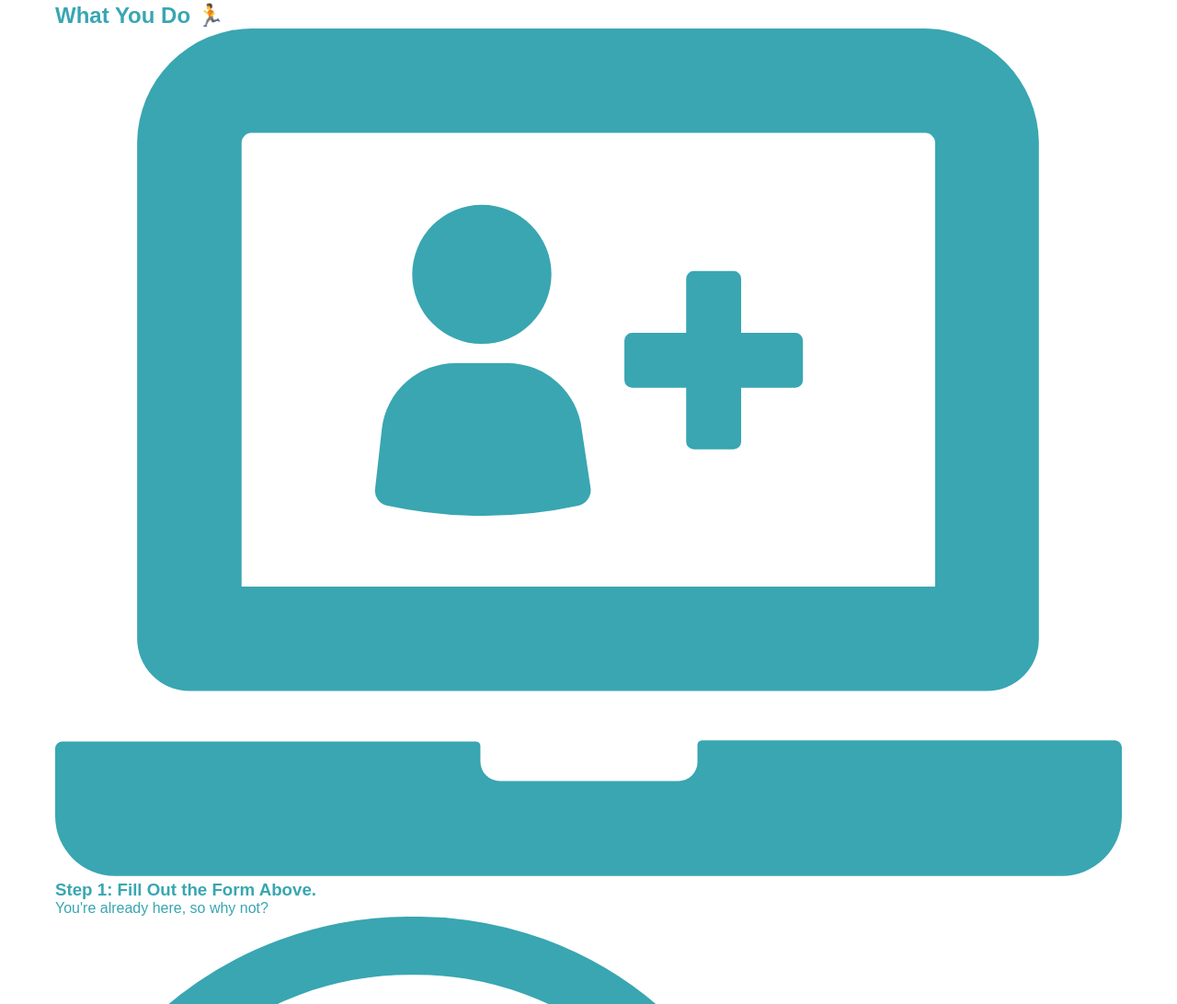
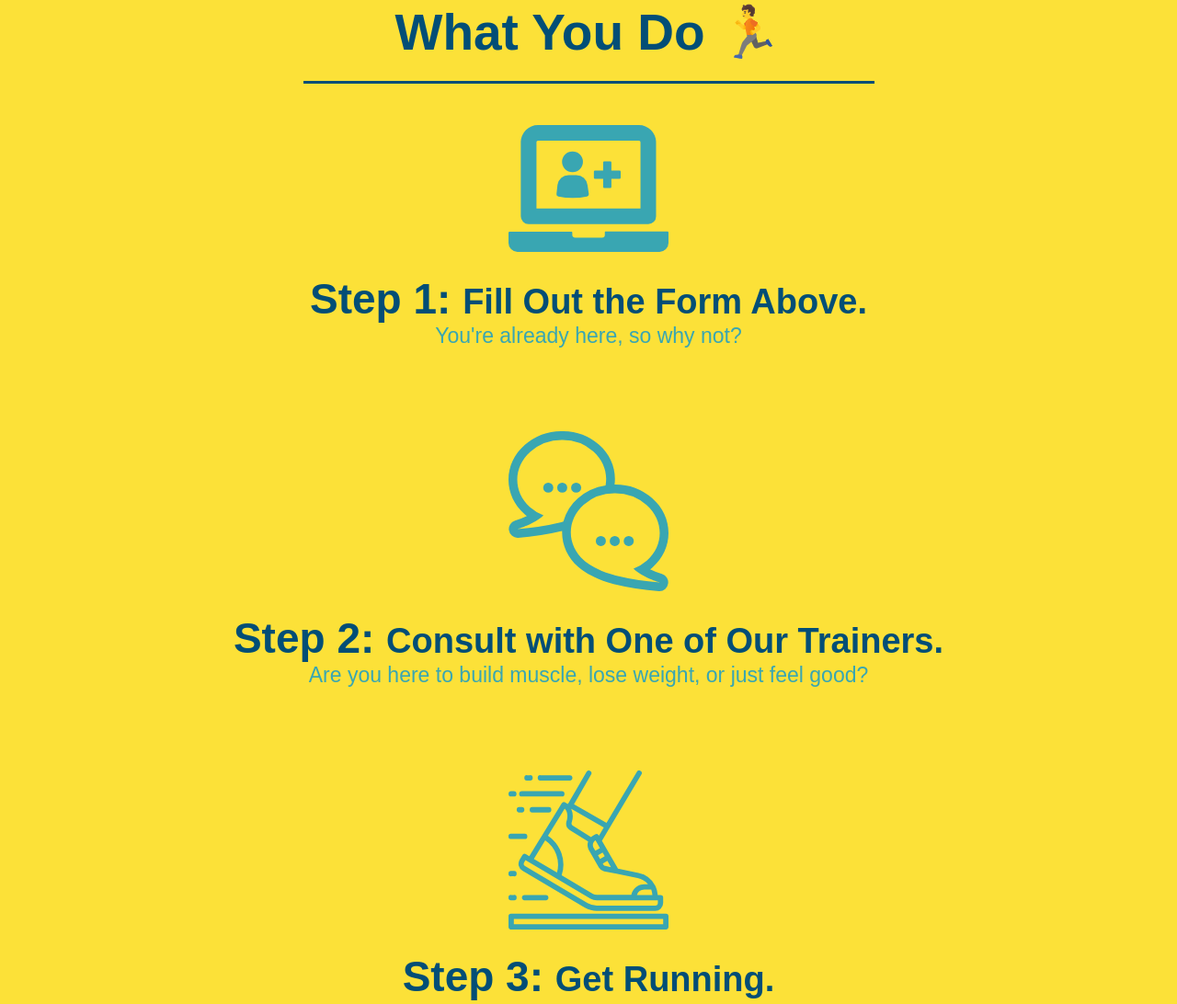
Before and after one commit to zoomzooom6/Run_Buddy, a plain HTML site: page index.html in a window 1280 px wide. Shown: the part 1118-2210 px from the top of the page at 92% size. Drawn offline with Linux system fonts and the light colour scheme.

Commit message:
styled what you do section

```diff
--- a/assets/css/style.css
+++ b/assets/css/style.css
@@ -125,14 +125,21 @@ section {
     text-align: center;
 }
 
-.intro h2 {
+.section-title {
     font-size: 55px;
     color: #024e76;
     margin-bottom: 35px;
     padding: 0 100px 20px 100px;
     border-bottom: 3px solid;
+    display: inline-block;
+}
+
+.primary-border {
     border-color: #fce138;
-    display: inline-block;
+}
+
+.secondary-border {
+    border-color: #39a6b2;
 }
 
 .intro p {
@@ -142,3 +149,32 @@ section {
     font-size: 20px;
     margin: 0 auto;
 }
+
+.steps {
+    text-align: center;
+    background: #fce138;
+}
+
+.steps div {
+    margin-bottom: 80px;
+}
+
+.steps img {
+    width: 15%;
+    margin: 10px 0;
+}
+
+.steps h3 {
+    color: #024e76;
+    font-size: 46px;
+    margin-top: 10px;
+}
+
+.steps p {
+    color: #39a6b2;
+    font-size: 23px;
+}
+
+.steps span {
+    font-size: 38px;
+}
--- a/index.html
+++ b/index.html
@@ -67,37 +67,37 @@
 
     <!--"what we do" section-->
     <section id="what-we-do" class="intro">
-        <h2>What We Do 🏃</h2>
+        <h2 class="section-title primary-border">What We Do 🏃</h2>
         <p>
             butcher selfies chambray shabby chic gentrify readymade yr Echo Park XOXO Tumblr normcore Banksy direct trade Blue Bottle chillwave you probably haven't heard of them single-origin coffee Vice fanny pack fixie Odd Future Austin fingerstache pickled twee synth Wes Anderson Thundercats viral bitters flannel meggings narwhal Marfa Schlitz sustainable Intelligentsia umami deep v craft
         </p>
     </section>
 
     <!--"What you do" section-->
-    <section id="what-you-do" >
-        <h2>What You Do 🏃</h2>
+    <section id="what-you-do" class="steps">
+        <h2 class="section-title secondary-boder">What You Do 🏃</h2>
         <div>
             <!--insert an img element-->
             <img src="./assets/images/step-1.svg" alt="" />
-            <h3>Step 1: Fill Out the Form Above.</h3>
+            <h3>Step 1: <span>Fill Out the Form Above.</span></h3>
             <p>You're already here, so why not?</p>
         </div>
 
         <div>
             <img src="./assets/images/step-2.svg" alt="" />
-            <h3>Step 2: Consult with One of Our Trainers.</h3>
+            <h3>Step 2: <span>Consult with One of Our Trainers.</span></h3>
             <p>Are you here to build muscle, lose weight, or just feel good?</p>
         </div>
 
         <div>
             <img src="./assets/images/step-3.svg" alt="" />
-            <h3>Step 3: Get Running.</h3>
+            <h3>Step 3: <span>Get Running.</span></h3>
             <p>Hit the ground running (literally) once your trainer lays out your plan.</p>
         </div>
 
         <div>
             <img src="./assets/images/step-4.svg" alt="" />
-            <h3>Step 4: See Results.</h3>
+            <h3>Step 4: <span>See Results.</span></h3>
             <p>Bi-weekly checkins with your trainer will keep you focused</p>
         </div>
     </section>
```
